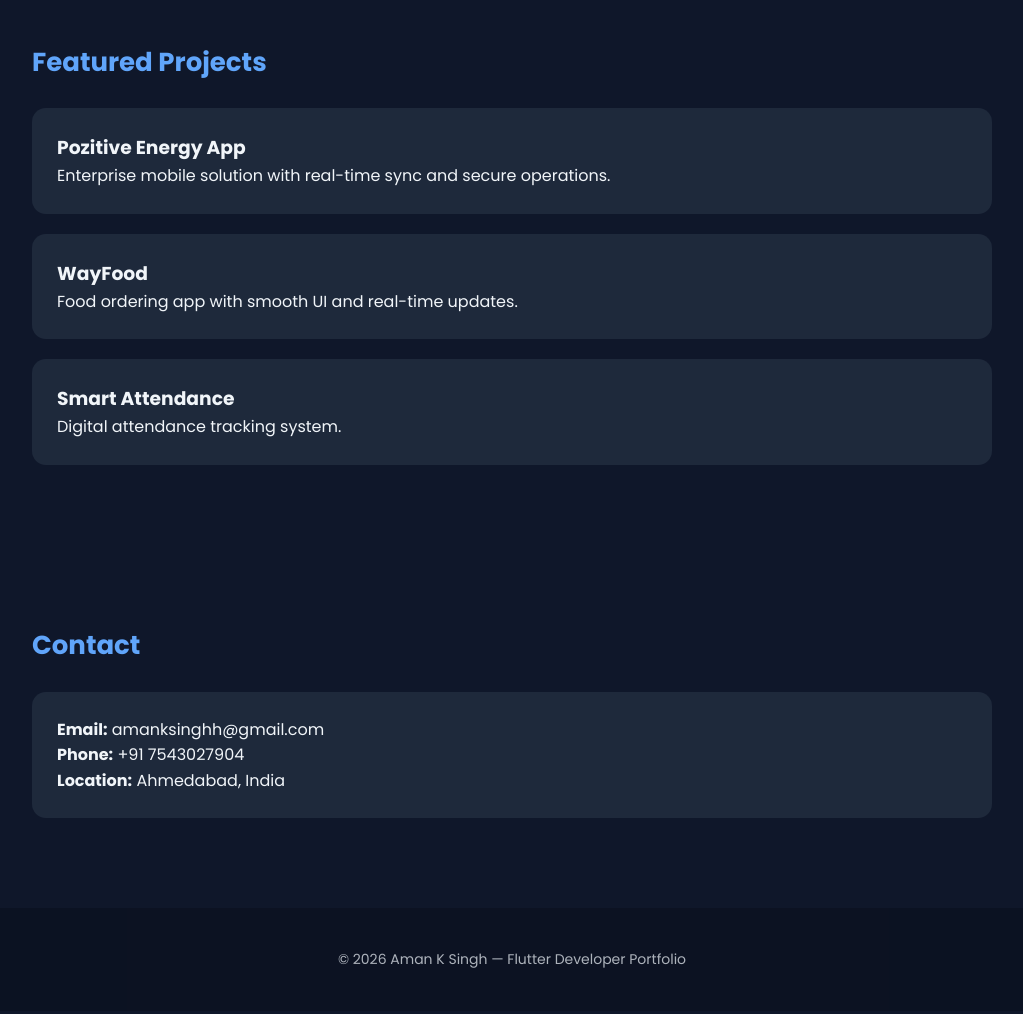
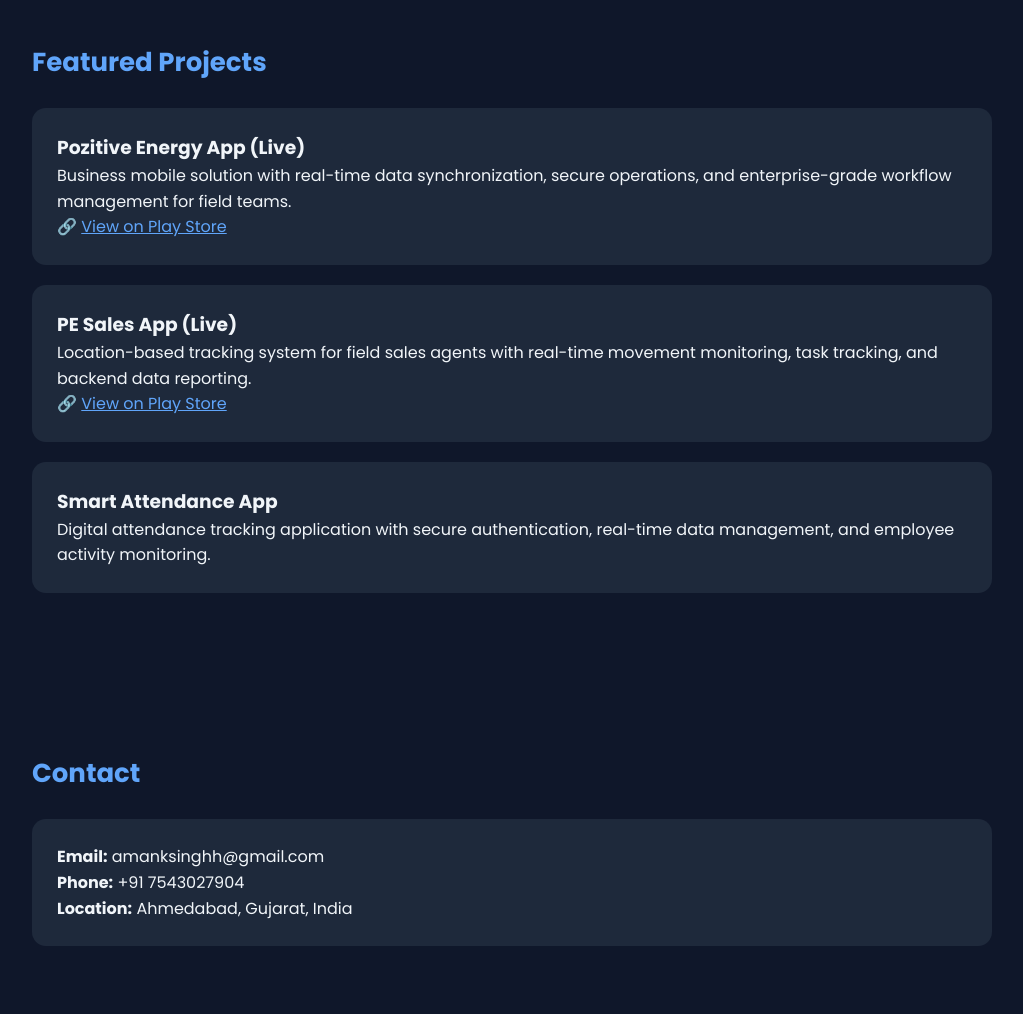
Before and after one commit to amanksinghh/amanksinghh, a plain HTML site: page index.html in a window 1280 px wide. Shown: the part 1640-2654 px from the top of the page, without its empty margins (128-1151 px from the left). Drawn offline with Linux system fonts and the light colour scheme.

Commit message:
Update index.html

```diff
--- a/index.html
+++ b/index.html
@@ -109,17 +109,45 @@
 
 <section id="projects">
   <h2>Featured Projects</h2>
-  <div class="card"><h3>Pozitive Energy App</h3><p>Enterprise mobile solution with real-time sync and secure operations.</p></div>
-  <div class="card"><h3>WayFood</h3><p>Food ordering app with smooth UI and real-time updates.</p></div>
-  <div class="card"><h3>Smart Attendance</h3><p>Digital attendance tracking system.</p></div>
+
+  <div class="card">
+    <h3>Pozitive Energy App (Live)</h3>
+    <p>
+      Business mobile solution with real-time data synchronization, secure operations,
+      and enterprise-grade workflow management for field teams.
+    </p>
+    <p>
+      🔗 <a href="https://play.google.com/store/apps/details?id=com.PozitiveEnergy" target="_blank" style="color:#60a5fa;">View on Play Store</a>
+    </p>
+  </div>
+
+  <div class="card">
+    <h3>PE Sales App (Live)</h3>
+    <p>
+      Location-based tracking system for field sales agents with real-time movement
+      monitoring, task tracking, and backend data reporting.
+    </p>
+    <p>
+      🔗 <a href="https://play.google.com/store/apps/details?id=com.pozitive.pe_sales_app" target="_blank" style="color:#60a5fa;">View on Play Store</a>
+    </p>
+  </div>
+
+  <div class="card">
+    <h3>Smart Attendance App</h3>
+    <p>
+      Digital attendance tracking application with secure authentication,
+      real-time data management, and employee activity monitoring.
+    </p>
+  </div>
 </section>
+
 
 <section>
   <h2>Contact</h2>
   <div class="card">
     <p><b>Email:</b> amanksinghh@gmail.com</p>
     <p><b>Phone:</b> +91 7543027904</p>
-    <p><b>Location:</b> Ahmedabad, India</p>
+    <p><b>Location:</b> Ahmedabad, Gujarat, India</p>
   </div>
 </section>
 
```
